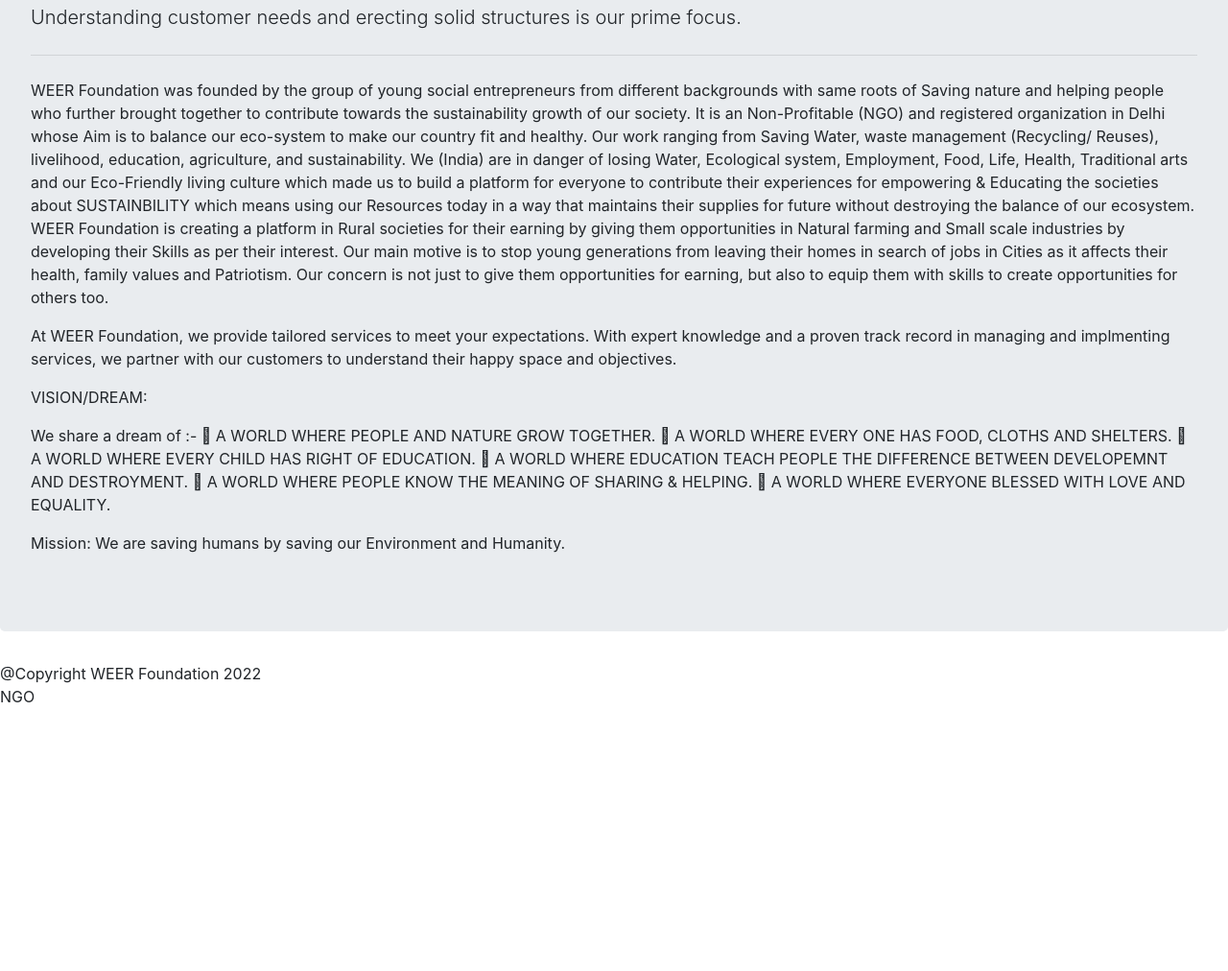
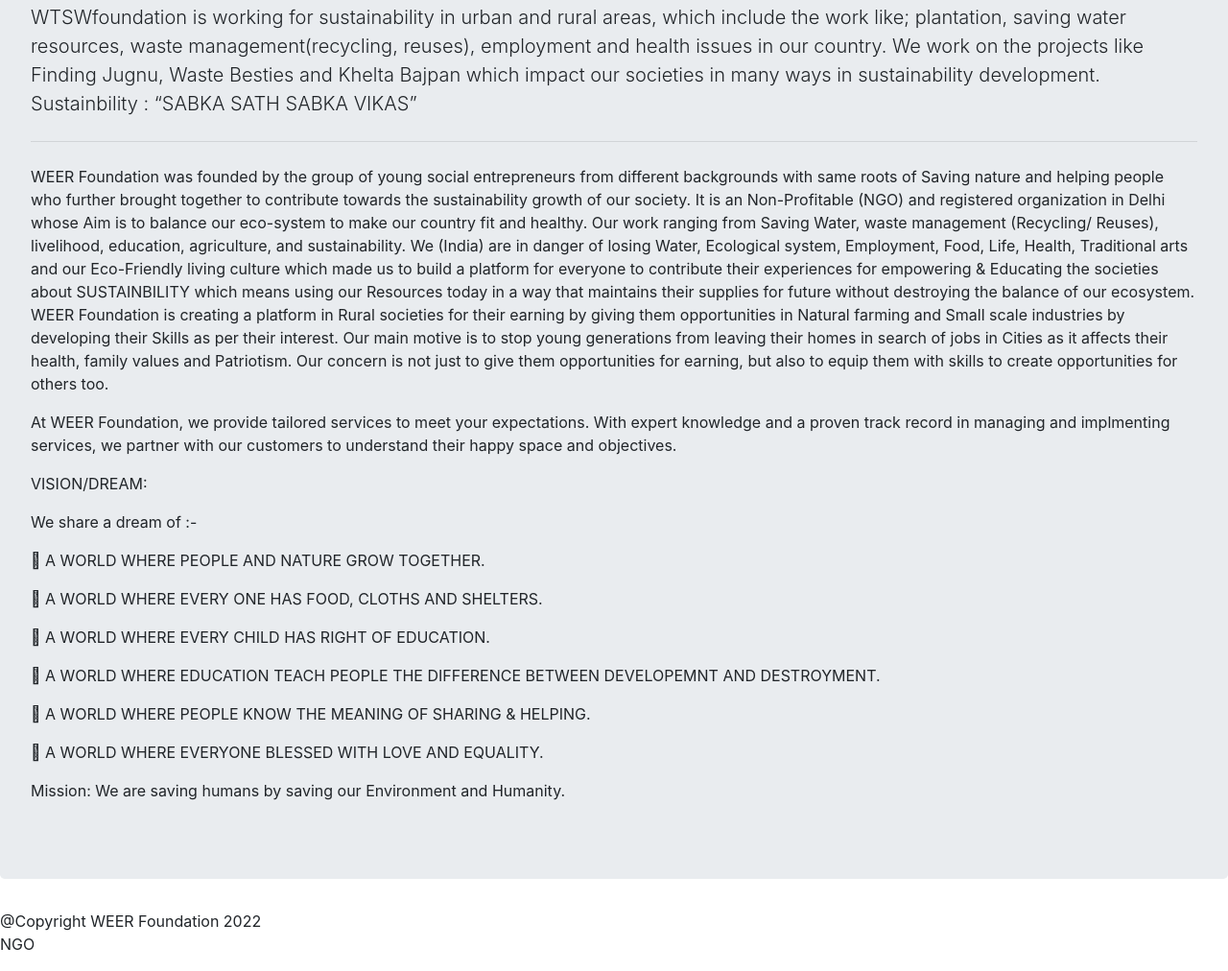
Before and after one commit to soumenghati/WEERFoundation.github.io, a plain HTML site: page AboutUs.html in a window 1280 px wide. Shown: the part 275-1287 px from the top of the page at 96% size. Before the commit the page ends 1029 px from the top, so only its background shows below. Drawn offline with nearby package versions, Linux system fonts and the light colour scheme.

Commit message:
Add files via upload

```diff
--- a/AboutUs.html
+++ b/AboutUs.html
@@ -60,19 +60,19 @@
 		<div class="jumbotron">
 			<h1>WEER Foundation</h1>
 			<h1>Who are We ??</h1>
-				<p class="lead">Understanding customer needs and erecting solid structures is our prime focus.</p>
+				<p class="lead">WTSWfoundation is working for sustainability in urban and rural areas, which include the work like; plantation, saving water resources, waste management(recycling, reuses), employment and health issues in our country. We work on the projects like Finding Jugnu, Waste Besties and Khelta Bajpan which impact our societies in many ways in sustainability development. Sustainbility : “SABKA SATH SABKA VIKAS”</p>
 				<hr class="my-4">
 				<p>WEER Foundation was founded by the group of young social entrepreneurs from different backgrounds with same roots of Saving nature and helping people who further brought together to contribute towards the sustainability growth of our society. It is an Non-Profitable (NGO) and registered organization in Delhi whose Aim is to balance our eco-system to make our country fit and healthy. Our work ranging from Saving Water, waste management (Recycling/ Reuses), livelihood, education, agriculture, and sustainability. We (India) are in danger of losing Water, Ecological system, Employment, Food, Life, Health, Traditional arts and our Eco-Friendly living culture which made us to build a platform for everyone to contribute their experiences for empowering &amp; Educating the societies about SUSTAINBILITY which means using our Resources today in a way that maintains their supplies for future without destroying the balance of our ecosystem. WEER Foundation is creating a platform in Rural societies for their earning by giving them opportunities in Natural farming and Small scale industries by developing their Skills as per their interest. Our main motive is to stop young generations from leaving their homes in search of jobs in Cities as it affects their health, family values and Patriotism. Our concern is not just to give them opportunities for earning, but also to equip them with skills to create opportunities for others too.</p>
 				<p>At WEER Foundation, we provide tailored services to meet your expectations. With expert knowledge and a proven track record in managing and implmenting services, we partner with our customers to understand their happy space and objectives.
 				</p>
 				<p>VISION/DREAM:</p>
-				<p>We share a dream of :-
-				 A WORLD WHERE PEOPLE AND NATURE GROW TOGETHER.
-				 A WORLD WHERE EVERY ONE HAS FOOD, CLOTHS AND SHELTERS.
-				 A WORLD WHERE EVERY CHILD HAS RIGHT OF EDUCATION.
-				 A WORLD WHERE EDUCATION TEACH PEOPLE THE DIFFERENCE BETWEEN DEVELOPEMNT AND DESTROYMENT.
-				 A WORLD WHERE PEOPLE KNOW THE MEANING OF SHARING &amp; HELPING.
-				 A WORLD WHERE EVERYONE BLESSED WITH LOVE AND EQUALITY.</p>
+				<p>We share a dream of :-</p>
+				<p> A WORLD WHERE PEOPLE AND NATURE GROW TOGETHER.</p>
+				<p> A WORLD WHERE EVERY ONE HAS FOOD, CLOTHS AND SHELTERS.</p>
+				<p> A WORLD WHERE EVERY CHILD HAS RIGHT OF EDUCATION.</p>
+				<p> A WORLD WHERE EDUCATION TEACH PEOPLE THE DIFFERENCE BETWEEN DEVELOPEMNT AND DESTROYMENT.</p>
+				<p> A WORLD WHERE PEOPLE KNOW THE MEANING OF SHARING &amp; HELPING.</p>
+				<p> A WORLD WHERE EVERYONE BLESSED WITH LOVE AND EQUALITY.</p>
 				<p>Mission: We are saving humans by saving our Environment and Humanity.</p>
 
 		</div>
```
